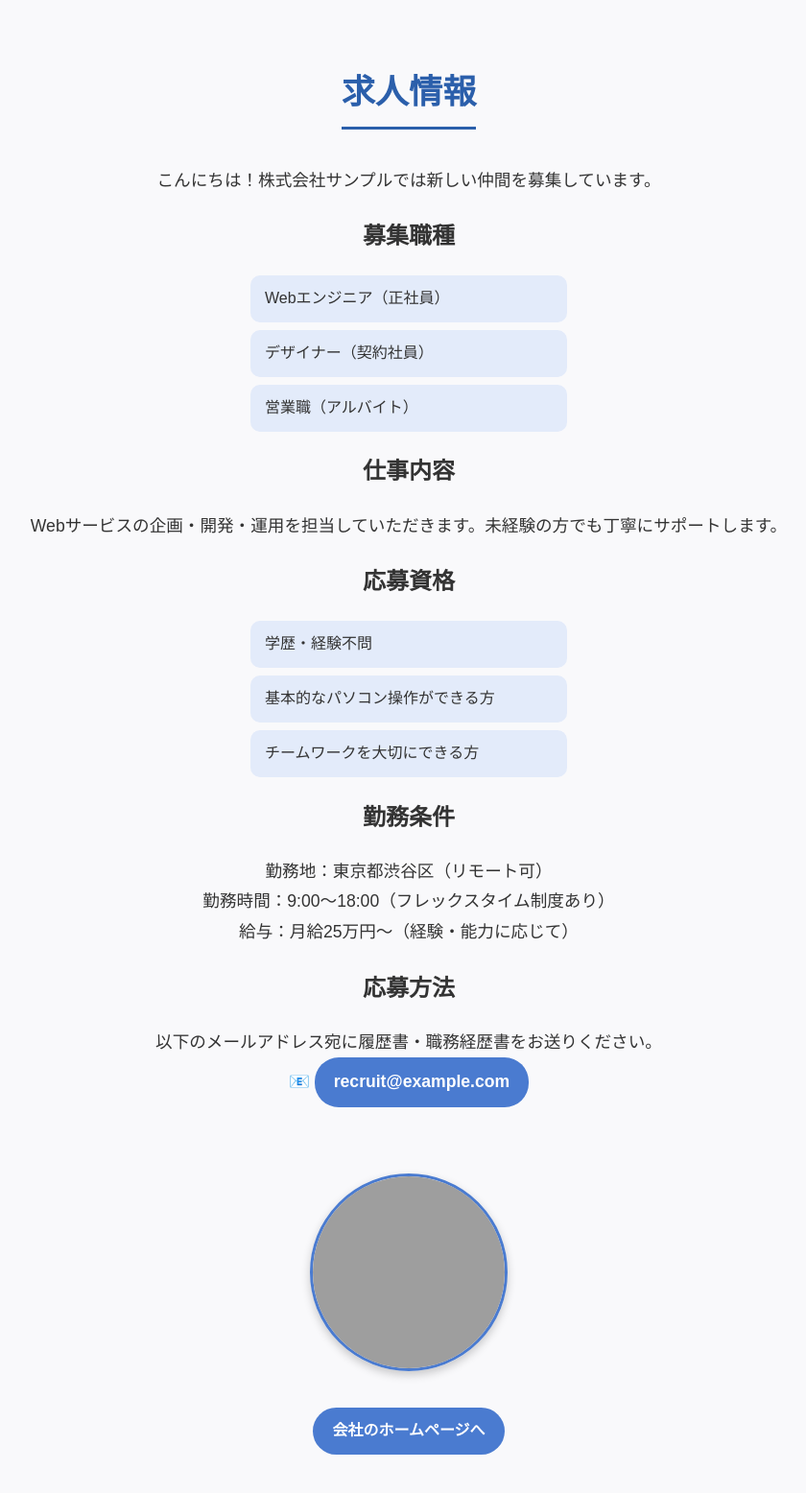
After one commit to mak-yasue/flask_app, a Flask app: page /information in a window 1280 px wide. The commit adds this page. Shown: the whole page at 96% size, without its empty margins (214-1054 px from the left). Run offline with Flask 3, Linux system fonts and the light colour scheme; grey boxes are pictures that could not be loaded.

Commit message:
ベーステンプレート完成

```diff
--- a/app.py
+++ b/app.py
@@ -15,9 +15,16 @@ def about():
 def mypage():
     return render_template('mypage.html')
 
+@app.route("/information")
+def information():
+    return render_template('information.html')
+
 @app.route('/profile/<username>')
 def profile(username):
-    return f'{username}さんのプロフィールページ'
+    age = 19
+    hobbies = ['プログラミング', '音楽', '映画鑑賞','スポーツ','ギャンブル']
+    gender = '男'
+    return render_template('profile.html', username=username, age=age, hobbies=hobbies, gender=gender)
 
 @app.route('/post/<int:post_id>')
 def show_post(post_id):
--- /dev/null
+++ b/templates/information.html
@@ -0,0 +1,47 @@
+<!DOCTYPE html>
+<html lang="ja">
+<head>
+    <meta charset="UTF-8">
+    <title>求人情報 | 株式会社サンプル</title>
+    <link rel="stylesheet" href="../static/css/style.css">
+</head>
+<body>
+
+    <h1>求人情報</h1>
+    <p>こんにちは！株式会社サンプルでは新しい仲間を募集しています。</p>
+
+    <h2>募集職種</h2>
+    <ul>
+        <li>Webエンジニア（正社員）</li>
+        <li>デザイナー（契約社員）</li>
+        <li>営業職（アルバイト）</li>
+    </ul>
+
+    <h2>仕事内容</h2>
+    <p>Webサービスの企画・開発・運用を担当していただきます。未経験の方でも丁寧にサポートします。</p>
+
+    <h2>応募資格</h2>
+    <ul>
+        <li>学歴・経験不問</li>
+        <li>基本的なパソコン操作ができる方</li>
+        <li>チームワークを大切にできる方</li>
+    </ul>
+
+    <h2>勤務条件</h2>
+    <p>勤務地：東京都渋谷区（リモート可）<br>
+       勤務時間：9:00〜18:00（フレックスタイム制度あり）<br>
+       給与：月給25万円〜（経験・能力に応じて）</p>
+
+    <h2>応募方法</h2>
+    <p>以下のメールアドレス宛に履歴書・職務経歴書をお送りください。<br>
+    📧 <a href="mailto:recruit@example.com">recruit@example.com</a></p>
+
+    <br>
+
+    <img src="office.jpg" alt="オフィスの写真" width="400">
+
+    <br><br>
+    <a href="https://example.com">会社のホームページへ</a>
+
+</body>
+</html>
```
Also changed, not shown: templates/about.html (+7 -2 lines), templates/home.html (+4 -8 lines), templates/layout.html (added, +25 -0 lines), templates/mypage.html (+5 -12 lines), templates/profile.html (added, +19 -0 lines).
